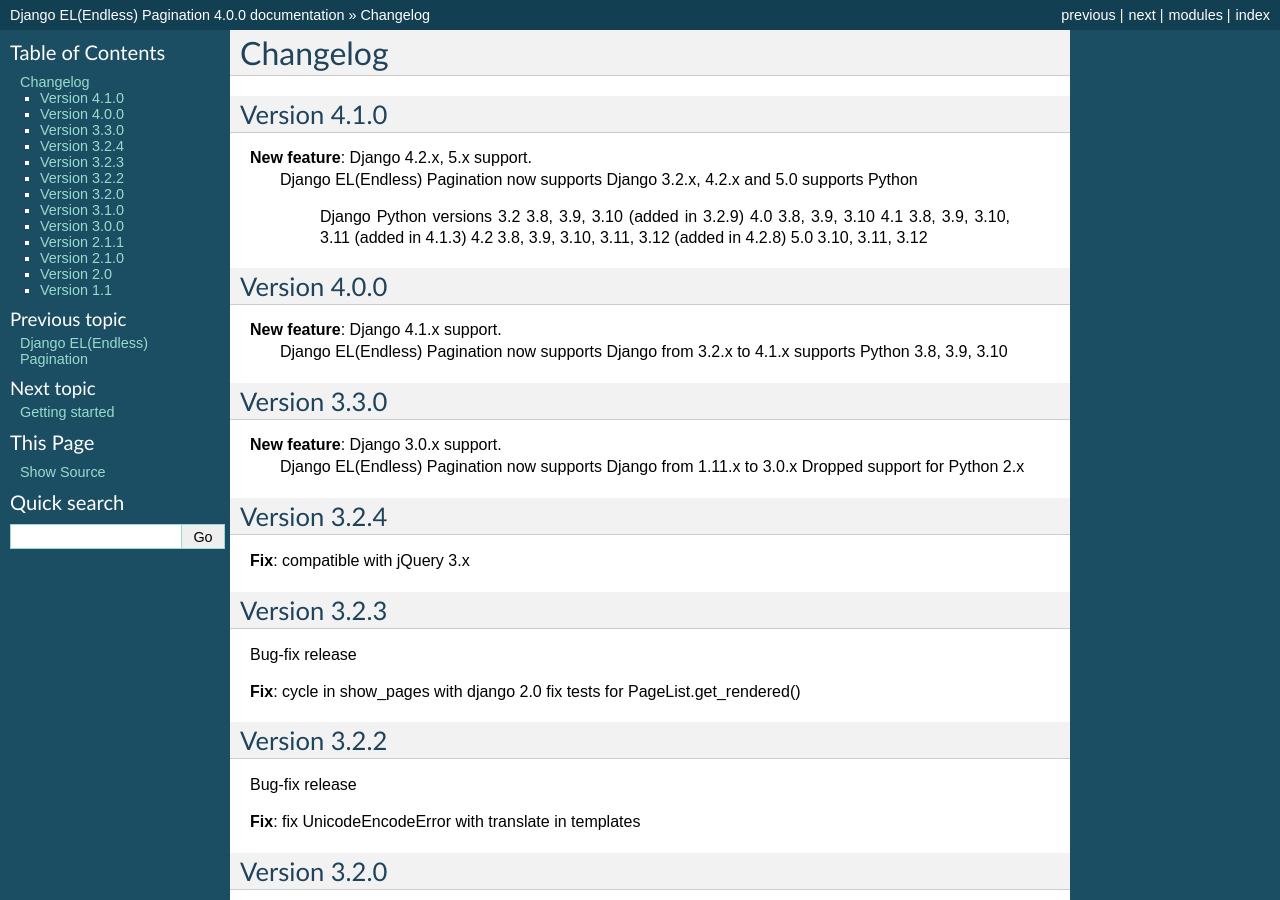
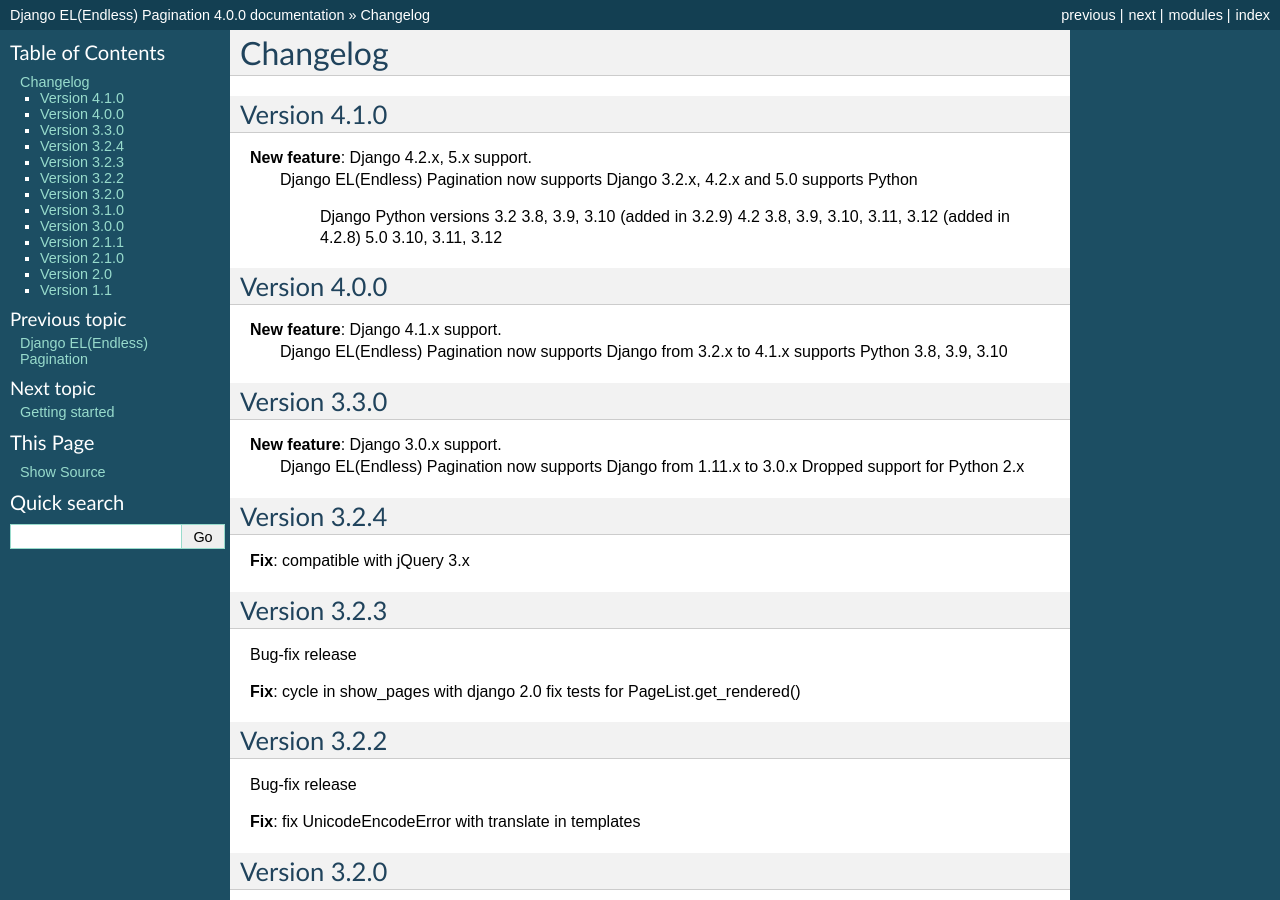
Before and after one commit to shtalinberg/django-el-pagination, a Sphinx documentation site: the page built from doc/changelog.rst, in a window 1280 px wide and 900 px high. Built offline with Sphinx 7.4.7, drawn with Linux system fonts in a browser that asks for light colours.

Commit message:
Update doc/changelog.rst
Co-authored-by: Christian Clauss <cclauss@me.com>

```diff
--- a/doc/changelog.rst
+++ b/doc/changelog.rst
@@ -9,8 +9,6 @@
     supports Python
 	Django 	Python versions
 	3.2	3.8, 3.9, 3.10 (added in 3.2.9)
-	4.0	3.8, 3.9, 3.10
-	4.1	3.8, 3.9, 3.10, 3.11 (added in 4.1.3)
 	4.2	3.8, 3.9, 3.10, 3.11, 3.12 (added in 4.2.8)
 	5.0	3.10, 3.11, 3.12
 
```
